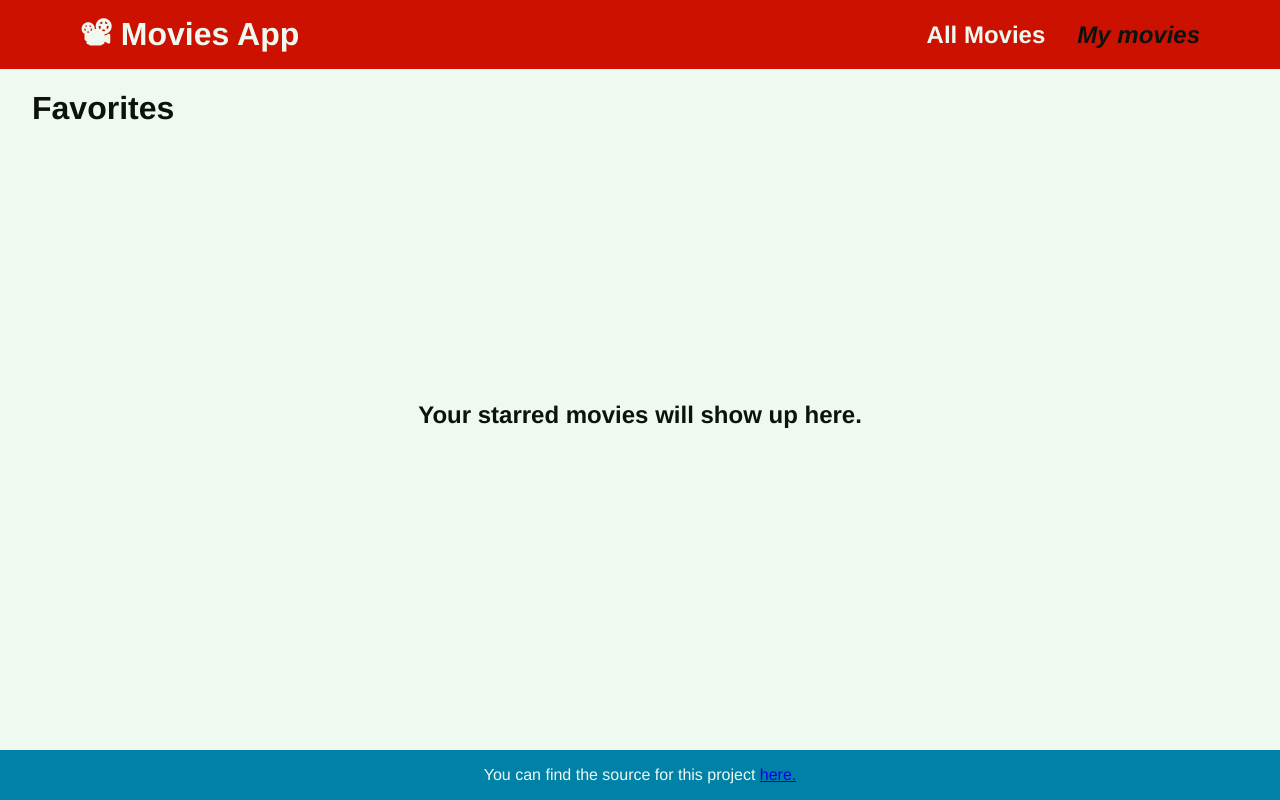
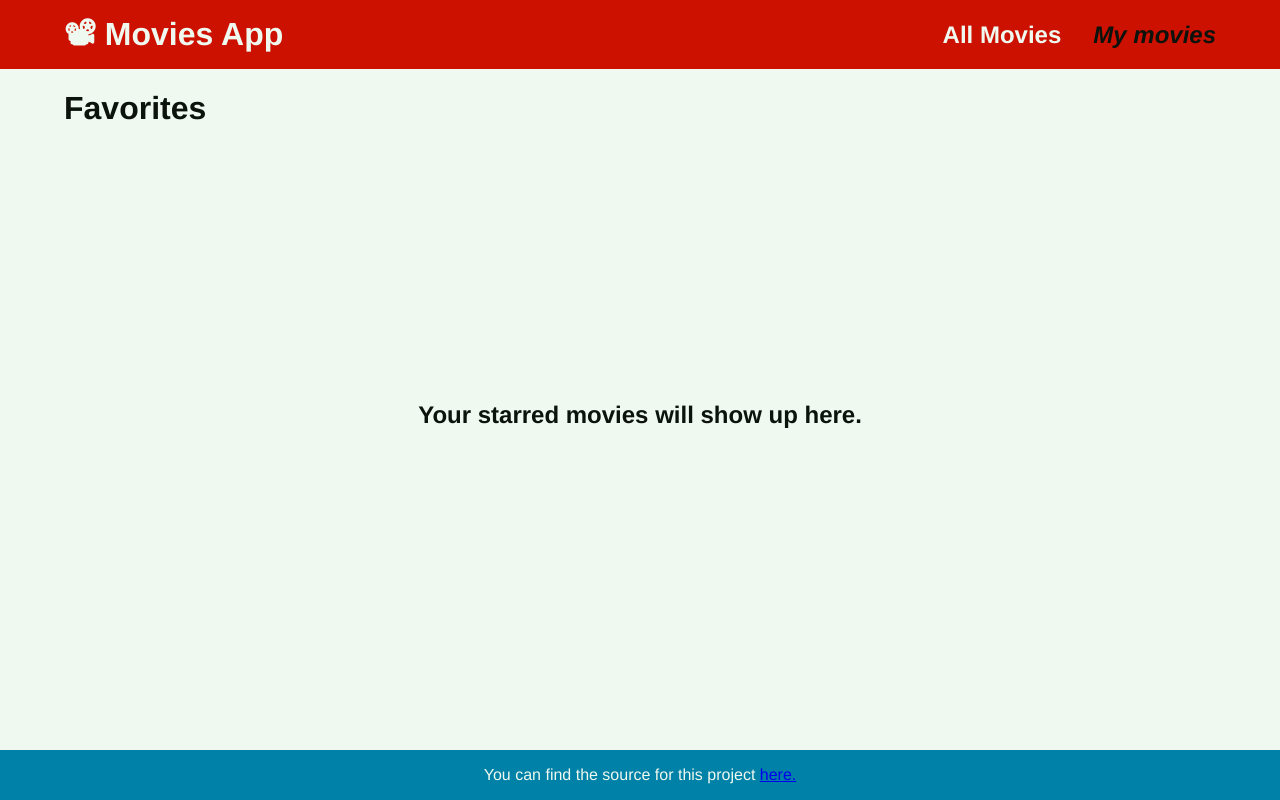
Before and after one commit to OCmilo/movies, a Next.js app: page /favorites in a window 1280 px wide. Built offline with nearby package versions, Linux system fonts and the light colour scheme.

Commit message:
fixes layout

```diff
--- a/components/Header.tsx
+++ b/components/Header.tsx
@@ -14,7 +14,7 @@ const HeaderWrapper = styled.header`
 
   @media ${({ theme }) => theme.devices.tablet} {
     flex-direction: row;
-    padding: 1rem 5rem;
+    padding: 1rem 4rem;
   }
 `
 
--- a/components/Title.tsx
+++ b/components/Title.tsx
@@ -2,6 +2,7 @@ import styled from 'styled-components'
 
 const Title = styled.h1`
   text-align: center;
+  margin-left: 2rem;
 
   @media ${({ theme }) => theme.devices.tablet} {
     text-align: left;
```
